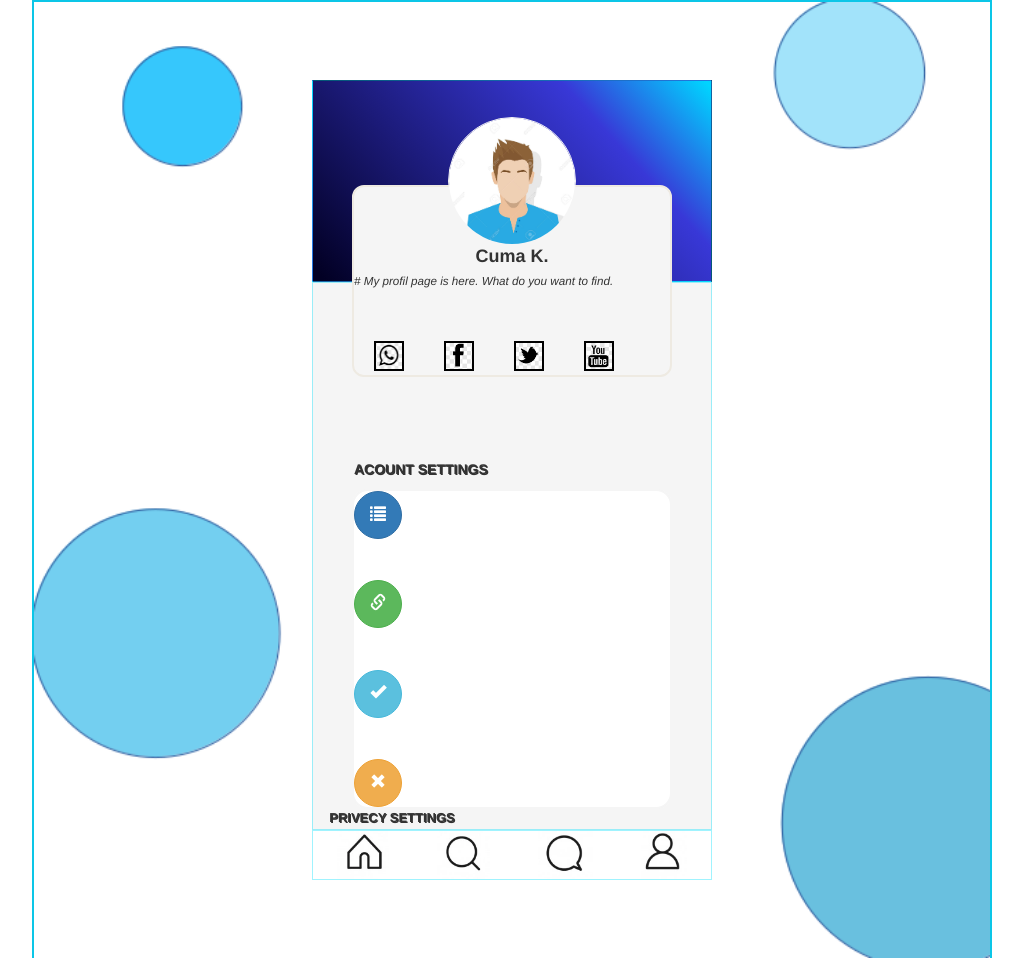
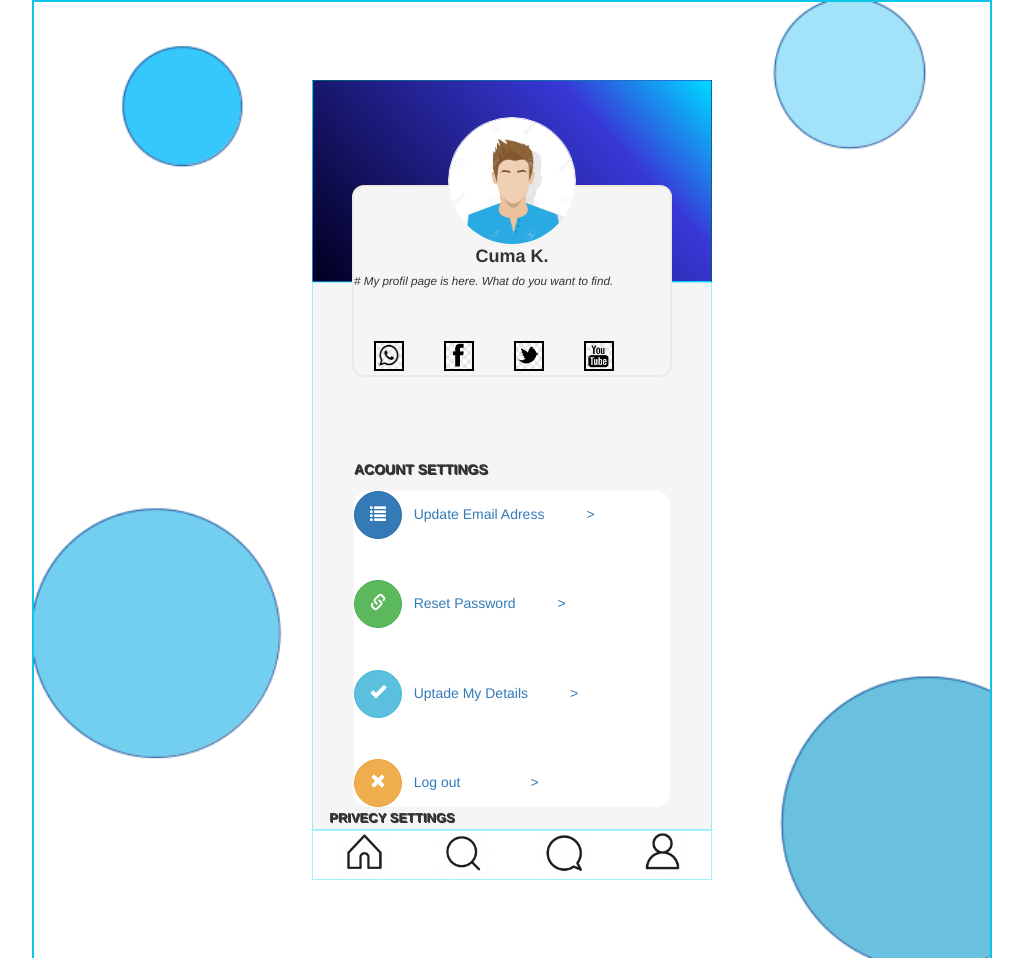
Before and after one commit to cumathka/Modul_CSS, a plain HTML site: page week4flex/index.html in a window 1280 px wide. Shown: the whole page, without its empty margins (128-1151 px from the left). Drawn offline with nearby package versions, Linux system fonts and the light colour scheme.

Commit message:
flex profil copy

```diff
--- a/week4flex/index.html
+++ b/week4flex/index.html
@@ -30,10 +30,10 @@
     <h4>Cuma K.</h4>
     <div id="middle">
         <p>ACOUNT SETTINGS</p>
-        <button type="button" class="btn btn-primary btn-circle btn-xl"><i class="glyphicon glyphicon-list"></i></button>
-        <button type="button" class="btn btn-success btn-circle btn-xl"><i class="glyphicon glyphicon-link"></i></button>
-        <button type="button" class="btn btn-info btn-circle btn-xl"><i class="glyphicon glyphicon-ok"></i></button>
-        <button type="button" class="btn btn-warning btn-circle btn-xl"><i class="glyphicon glyphicon-remove"></i></button>
+        <a href=""><button type="button" class="btn btn-primary btn-circle btn-xl"><i class="glyphicon glyphicon-list"></i></button>&nbsp;&nbsp;&nbsp;Update Email Adress&emsp;&emsp;&emsp;></a>
+        <a href=""><button type="button" class="btn btn-success btn-circle btn-xl"><i class="glyphicon glyphicon-link"></i></button>&nbsp;&nbsp;&nbsp;Reset Password&emsp;&emsp;&emsp;></a>
+        <a href=""><button type="button" class="btn btn-info btn-circle btn-xl"><i class="glyphicon glyphicon-ok"></i></button>&nbsp;&nbsp;&nbsp;Uptade My Details&emsp;&emsp;&emsp;></a>
+        <a href=""><button type="button" class="btn btn-warning btn-circle btn-xl"><i class="glyphicon glyphicon-remove"></i></button>&nbsp;&nbsp;&nbsp;Log out&emsp;&emsp;&emsp;&emsp;&emsp;></a>
       </div>
 </section>
 <section class="head">
```
